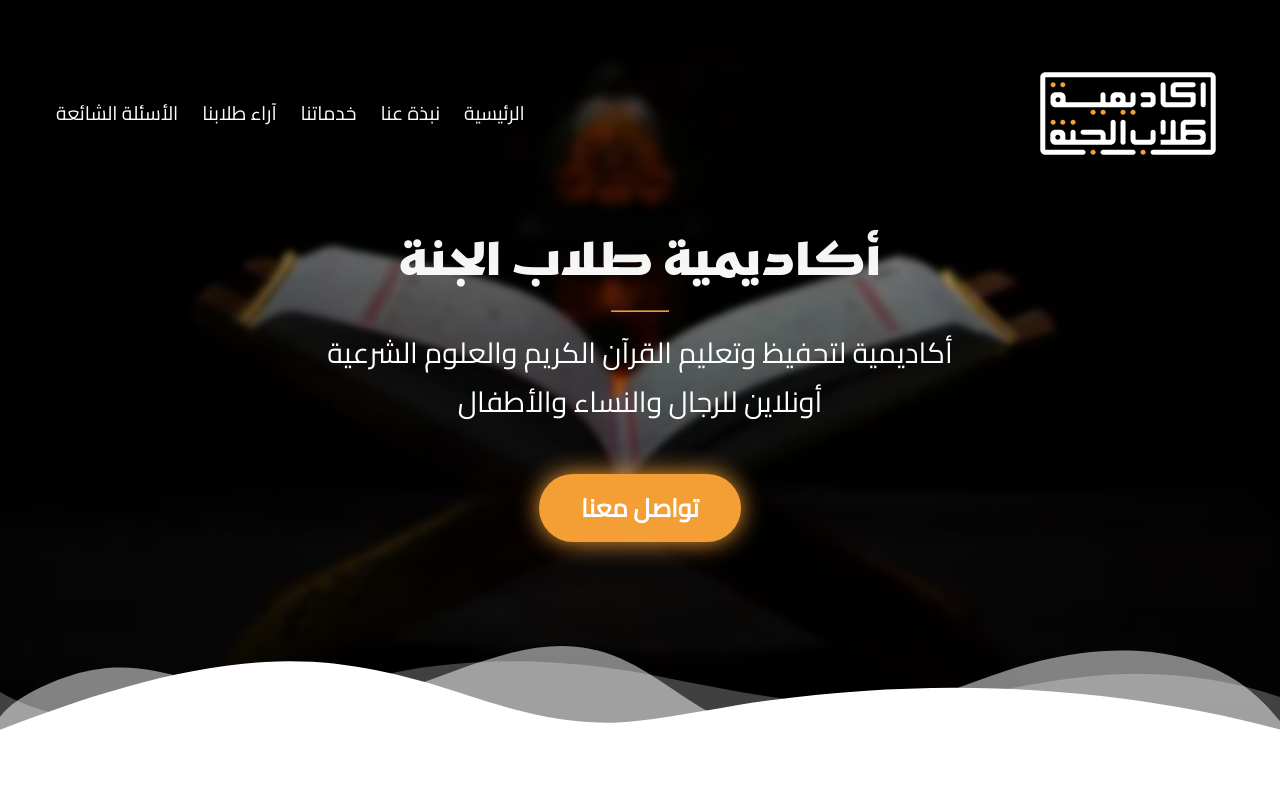
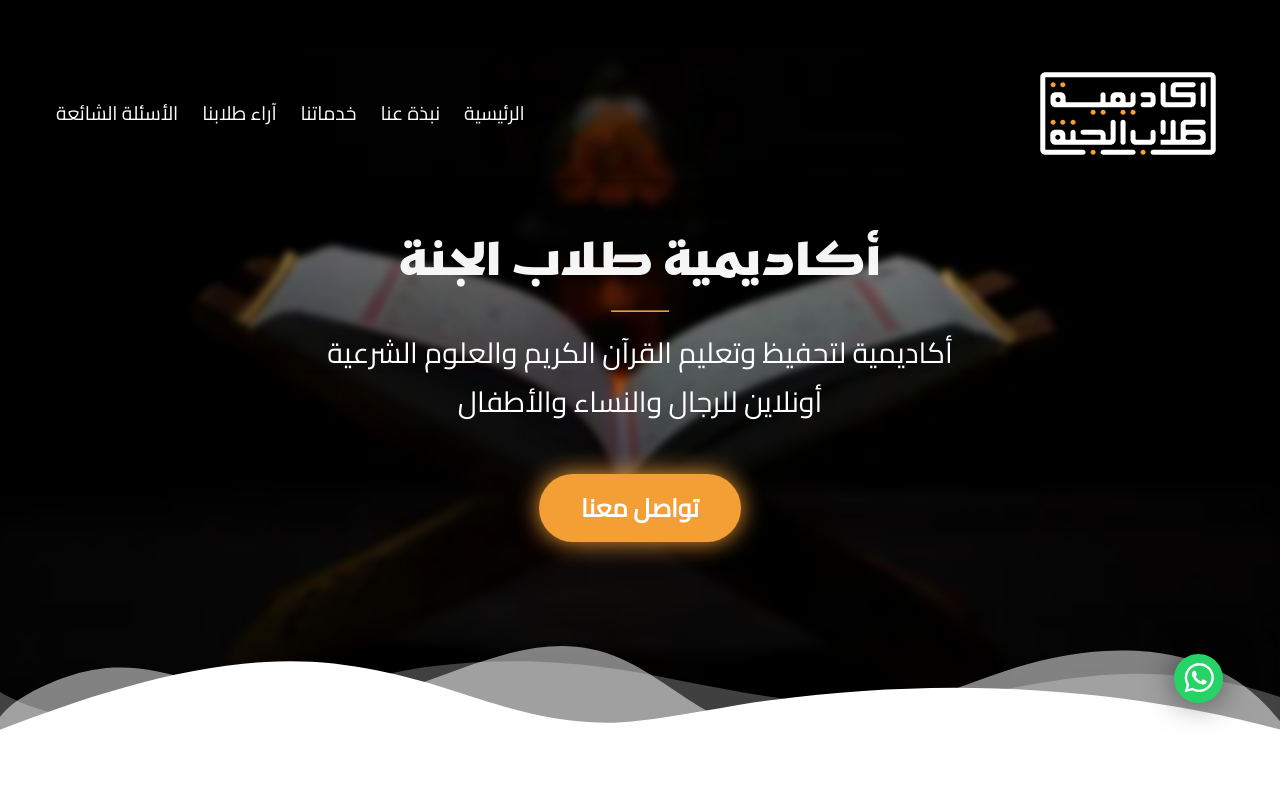
Before and after one commit to imbeltagy/Tollab-ElGannah, a website: page stage/index.pug in a window 1280 px wide. Shown: the top 804 px of the page. Drawn offline with nearby package versions, Linux system fonts and the light colour scheme; files that its build step writes are made by us from their sources.

Commit message:
Added Fixed Whatsapp Link

```diff
--- a/stage/index.pug
+++ b/stage/index.pug
@@ -278,5 +278,11 @@ html(lang="ar", dir="rtl")
           a(href="#testimonials") آراء طلابنا
           a(href="#FQA") الأسئلة الشائعة
 
+    //- Fixed Whatsapp Link
+    section.fixed-link
+      .container
+        a(href="href=https://wa.me/201026360040", target="_blank")
+          img(src="assets/images/whatsapp.svg", alt="Contact Us", width="50", height="50")
+
     //- Custom JS File
     script(src="assets/js/app.js")
--- a/stage/sass/main.sass
+++ b/stage/sass/main.sass
@@ -699,3 +699,14 @@ footer
             transform: translateY(-50%)
         :last-child
           grid-column: span 1
+
+// =================
+// 13. Whatsapp Link
+// =================
+.fixed-link
+  position: fixed
+  bottom: 0
+  width: 100%
+
+  img
+    filter: drop-shadow(0 0 1rem #0008)
```
Also changed, not shown: docs/assets/css/main.css, docs/assets/images/whatsapp.svg (added), docs/index.html, stage/assets/images/whatsapp.svg (added).
